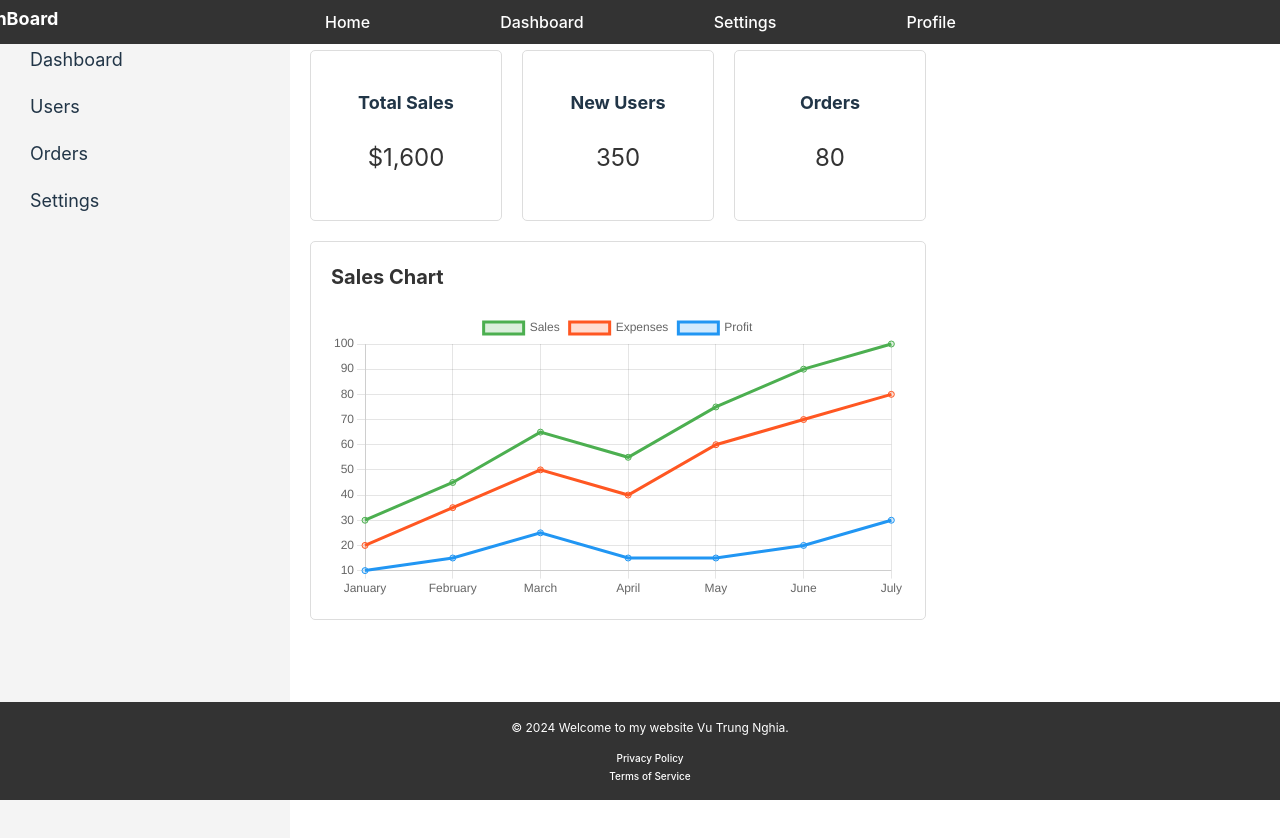
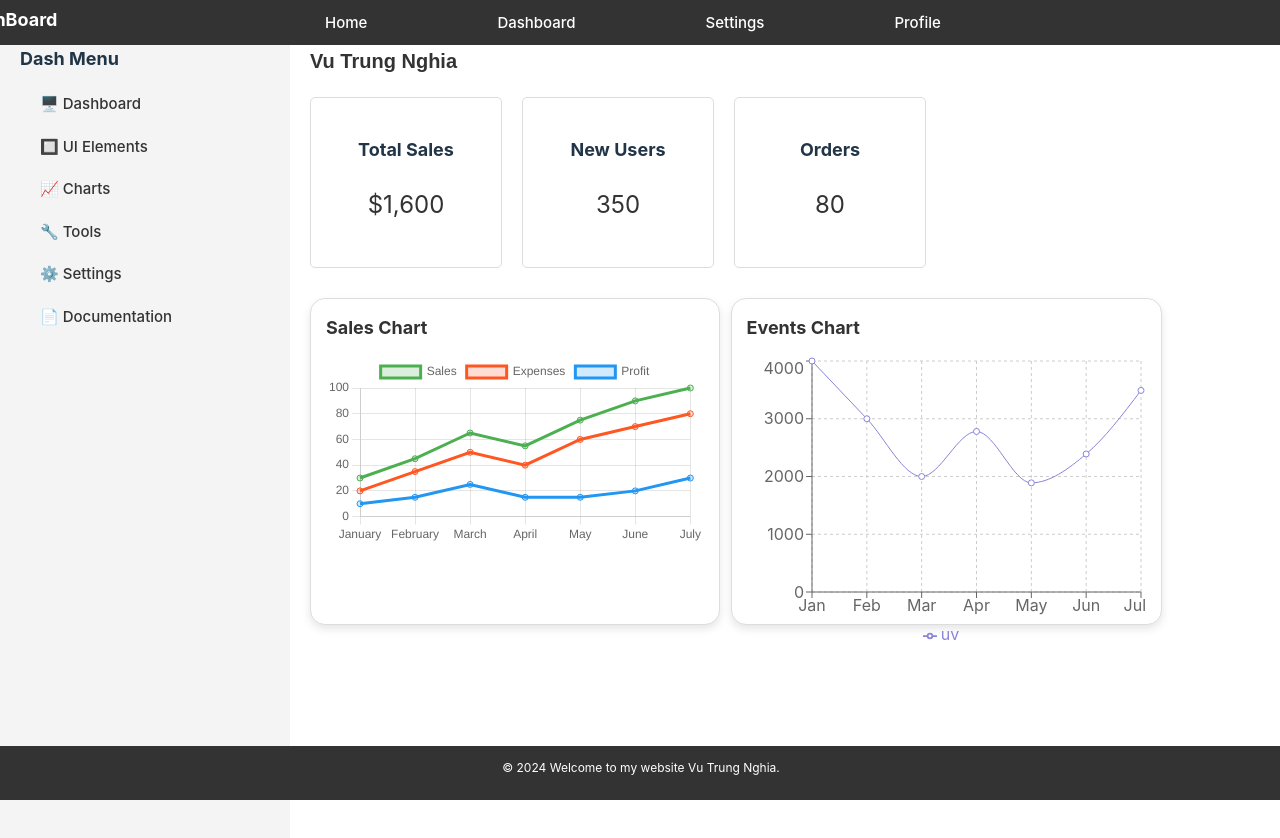
Before and after one commit to anhemlam648/AdminDashboard, a React (Vite) app: page / in a window 1280 px wide. Built offline with nearby package versions, Linux system fonts and the light colour scheme.

Commit message:
CreateEventChart

```diff
--- a/package.json
+++ b/package.json
@@ -15,6 +15,7 @@
     "react-chartjs-2": "^5.2.0",
     "react-dom": "^18.3.1",
     "react-router-dom": "^6.25.1",
+    "recharts": "^2.12.7",
     "styled-components": "^6.1.12"
   },
   "devDependencies": {
--- a/src/component/admin.jsx
+++ b/src/component/admin.jsx
@@ -4,7 +4,7 @@ import Footer from './partial/footer';
 import Sidebar from './partial/sidebar';
 import Card from './partial/card';
 import Chart from './partial/chart';
-
+import EventsChart from './partial/eventschart';
 function AdminDashboard() {
   const dashboardContainerStyle = {
     display: 'flex',
@@ -22,17 +22,40 @@ function AdminDashboard() {
     marginBottom: '20px',
   };
 
+  const headingStyle = {
+    marginTop: '30px',
+    fontSize: '20px',
+    fontWeight: 'bold',
+    color: '#333',
+    marginBottom: '-5px',
+    fontFamily: 'Arial, sans-serif',
+  };
+  const chartsContainerStyle = {
+    display: 'flex',
+    gap: '-5px',
+    marginTop: '30px',
+    alignItems: 'flex-start',
+  };
+
   return (
     <div style={dashboardContainerStyle}>
       <Header />
       <Sidebar />
       <main style={mainContentStyle}>
+      <h1 style={headingStyle}>Vu Trung Nghia</h1>
         <div style={cardsContainerStyle}>
           <Card title="Total Sales" value="$1,600" />
           <Card title="New Users" value="350" />
           <Card title="Orders" value="80" />
         </div>
-        <Chart />
+        <div style={chartsContainerStyle}>
+          <div style={{ flex: 1 }}>
+            <Chart />
+          </div>
+          <div style={{ flex: 1 }}>
+            <EventsChart />
+          </div>
+        </div>
       </main>
       <Footer />
     </div>
--- a/src/component/partial/chart.jsx
+++ b/src/component/partial/chart.jsx
@@ -8,13 +8,16 @@ ChartJS.register(CategoryScale, LinearScale, PointElement, LineElement, Title, T
 const ChartContainer = styled.div`
   background-color: #fff;
   border: 1px solid #ddd;
-  border-radius: 5px;
-  padding: 20px;
+  border-radius: 15px;
+  padding: 15px;
+  width: 90%;
+  height: 295px;
+  box-shadow: 0 4px 8px rgba(0, 0, 0, 0.1);
 `;
 
 const ChartTitle = styled.h3`
-  margin: 0 0 20px;
-  font-size: 20px;
+  margin: 0 0 15px;
+  font-size: 18px;
   color: #333;
 `;
 
--- /dev/null
+++ b/src/component/partial/eventschart.jsx
@@ -0,0 +1,49 @@
+import React from 'react';
+import styled from 'styled-components';
+import { LineChart, Line, XAxis, YAxis, CartesianGrid, Tooltip, Legend, ResponsiveContainer } from 'recharts';
+
+const ChartContainer1 = styled.div`
+  background-color: #fff;
+  border: 1px solid #ddd;
+  border-radius: 15px;
+  padding: 15px;
+  width: 95%;
+  height: 295px;
+  box-shadow: 0 4px 8px rgba(0, 0, 0, 0.1);
+`;
+
+const ChartTitle = styled.h3`
+  margin: 0 0 15px;
+  font-size: 18px;
+  color: #333;
+`;
+
+const data = [
+  { name: 'Jan', uv: 4000 },
+  { name: 'Feb', uv: 3000 },
+  { name: 'Mar', uv: 2000 },
+  { name: 'Apr', uv: 2780 },
+  { name: 'May', uv: 1890 },
+  { name: 'Jun', uv: 2390 },
+  { name: 'Jul', uv: 3490 },
+];
+
+const EventsChart = () => {
+  return (
+    <ChartContainer1>
+      <ChartTitle>Events Chart</ChartTitle>
+      <ResponsiveContainer width="100%" height="100%">
+        <LineChart data={data}>
+          <CartesianGrid strokeDasharray="3 3" />
+          <XAxis dataKey="name" />
+          <YAxis />
+          <Tooltip />
+          <Legend />
+          <Line type="monotone" dataKey="uv" stroke="#8884d8" />
+        </LineChart>
+      </ResponsiveContainer>
+    </ChartContainer1>
+  );
+};
+
+export default EventsChart;
--- a/src/component/partial/footer.jsx
+++ b/src/component/partial/footer.jsx
@@ -1,9 +1,10 @@
 import React from 'react';
 
 const footerStyle = {
+  marginTop: '30px',
   backgroundColor: '#333',
   color: '#fff',
-  padding: '5px 10px',
+  padding: '1px 1px',
   display: 'flex',
   justifyContent: 'center',
   alignItems: 'center',
@@ -23,31 +24,19 @@ const footerContentStyle = {
   textAlign: 'center',
 };
 
-const footerLinksStyle = {
-  marginTop: '-15px',
-  listStyle: 'none',
-  margin: 0,
-  padding: 0,
-  display: 'flex',
-  flexDirection: 'column',
-};
-
-const footerLinkStyle = {
-  color: '#fff',
-  textDecoration: 'none',
-  fontSize: '10px',
-  margin: '2px 0',
-};
-
+// const footerLinksStyle = {
+//   marginTop: '-15px',
+//   listStyle: 'none',
+//   margin: 0,
+//   padding: 0,
+//   display: 'flex',
+//   flexDirection: 'column',
+// };
 const Footer = () => {
   return (
     <footer style={footerStyle}>
       <div style={footerContentStyle}>
         <p>&copy; 2024 Welcome to my website Vu Trung Nghia.</p>
-        <ul style={footerLinksStyle}>
-          <li><a href="/privacy" style={footerLinkStyle}>Privacy Policy</a></li>
-          <li><a href="/terms" style={footerLinkStyle}>Terms of Service</a></li>
-        </ul>
       </div>
     </footer>
   );
--- a/src/component/partial/header.jsx
+++ b/src/component/partial/header.jsx
@@ -27,7 +27,7 @@ const Header = () => {
 
   const titleStyle = {
     position: 'absolute',
-    left: '-25px',
+    left: '-26px',
     bottom:  ' 5px',
     fontSize: '18px',
     margin: '0',
@@ -53,7 +53,7 @@ const Header = () => {
   const navbarLinkStyle = {
     color: '#fff',
     textDecoration: 'none',
-    fontSize: '16px',
+    fontSize: '15px',
     marginRight: '100px',
   };
 
--- a/src/component/partial/sidebar.jsx
+++ b/src/component/partial/sidebar.jsx
@@ -1,6 +1,6 @@
 import React from 'react';
-
-function Sidebar() {
+import { Link } from 'react-router-dom';
+const Sidebar = () => {
   const sidebarStyle = {
     width: '250px',
     backgroundColor: '#f4f4f4',
@@ -8,10 +8,11 @@ function Sidebar() {
     height: '100vh',
   };
 
-//   const sidebarTitleStyle = {
-//     fontSize: '20px',
-//     marginBottom: '20px',
-//   };
+  const sidebarTitleStyle = {
+    marginTop:'25px',
+    fontSize: '18px',
+    marginBottom: '-5px',
+  };
 
   const sidebarListStyle = {
     listStyleType: 'none',
@@ -20,20 +21,41 @@ function Sidebar() {
 
   const sidebarItemStyle = {
     padding: '10px',
-    fontSize: '18px',
+    fontSize: '15px',
     cursor: 'pointer',
+  };
+
+  const sidebarItemTextStyle = {
+    marginLeft: '10px',
+    textDecoration: 'none',
+    color: '#333',
   };
 
   return (
     <nav style={sidebarStyle}>
+      <h2 style={sidebarTitleStyle}>Dash Menu</h2>
       <ul style={sidebarListStyle}>
-        <li style={sidebarItemStyle}>Dashboard</li>
-        <li style={sidebarItemStyle}>Users</li>
-        <li style={sidebarItemStyle}>Orders</li>
-        <li style={sidebarItemStyle}>Settings</li>
+        <li style={sidebarItemStyle}>
+          <Link to="/#" style={sidebarItemTextStyle}>🖥️ Dashboard</Link>
+        </li>
+        <li style={sidebarItemStyle}>
+          <Link to="/#" style={sidebarItemTextStyle}>🔲 UI Elements</Link>
+        </li>
+        <li style={sidebarItemStyle}>
+          <Link to="/#" style={sidebarItemTextStyle}>📈 Charts</Link>
+        </li>
+        <li style={sidebarItemStyle}>
+          <Link to="/#" style={sidebarItemTextStyle}>🔧 Tools</Link>
+        </li>
+        <li style={sidebarItemStyle}>
+          <Link to="/#" style={sidebarItemTextStyle}>⚙️ Settings</Link>
+        </li>
+        <li style={sidebarItemStyle}>
+          <Link to="/#" style={sidebarItemTextStyle}>📄 Documentation</Link>
+        </li>
       </ul>
     </nav>
   );
-}
+};
 
 export default Sidebar;
```
Also changed, not shown: src/assets/desktop-computer.png (added), 1 other file (tests, documents, lock files or other folders). Lines whose indentation alone changed are shown as unchanged.
